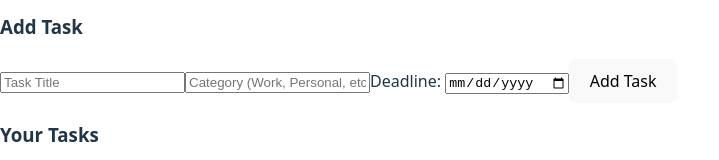
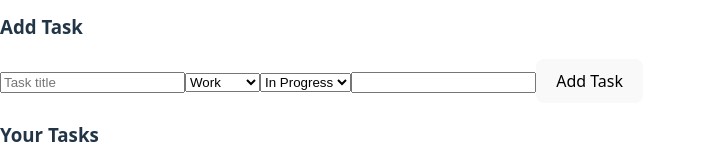
Before and after one commit to pahmadinasabemran1998/task-manager-frontend, a React (Vite) app: page /dashboard in a window 1280 px wide. Shown: the part 383-543 px from the top of the page, without its empty margins (0-719 px from the left). Built offline with nearby package versions, Linux system fonts and the light colour scheme; no server answers; sample sign-in values are in the browser's storage.

Commit message:
feat: replace category and status inputs with dropdowns in TaskForm

```diff
--- a/src/components/TaskForm.jsx
+++ b/src/components/TaskForm.jsx
@@ -3,7 +3,8 @@ import { createTask } from "../services/taskService";
 
 const TaskForm = ({ onTaskAdded }) => {
     const [title, setTitle] = useState("");
-    const [category, setCategory] = useState("");
+    const [category, setCategory] = useState("Work");
+    const [status, setStatus] = useState("In Progress");
     const [deadline, setDeadline] = useState("");
 
     const handleSubmit = async (e) => {
@@ -12,12 +13,13 @@ const TaskForm = ({ onTaskAdded }) => {
         await createTask({
             title,
             category,
+            status,
             deadline,
-            status: "In Progress",
         });
 
         setTitle("");
-        setCategory("");
+        setCategory("Work");
+        setStatus("In Progress");
         setDeadline("");
         onTaskAdded();
     };
@@ -28,23 +30,28 @@ const TaskForm = ({ onTaskAdded }) => {
 
             <input
                 type="text"
-                placeholder="Task Title"
+                placeholder="Task title"
                 value={title}
                 onChange={(e) => setTitle(e.target.value)}
                 required
             />
 
+            {/* Category Dropdown */}
+            <select value={category} onChange={(e) => setCategory(e.target.value)}>
+                <option value="Work">Work</option>
+                <option value="Personal">Personal</option>
+                <option value="Study">Study</option>
+                <option value="Other">Other</option>
+            </select>
+
+            {/* Status Dropdown */}
+            <select value={status} onChange={(e) => setStatus(e.target.value)}>
+                <option value="In Progress">In Progress</option>
+                <option value="Completed">Completed</option>
+            </select>
+
             <input
-                type="text"
-                placeholder="Category (Work, Personal, etc.)"
-                value={category}
-                onChange={(e) => setCategory(e.target.value)}
-                required
-            />
-
-            <label>Deadline: </label>
-            <input
-                type="date"
+                type="data"
                 value={deadline}
                 onChange={(e) => setDeadline(e.target.value)}
                 required
```
